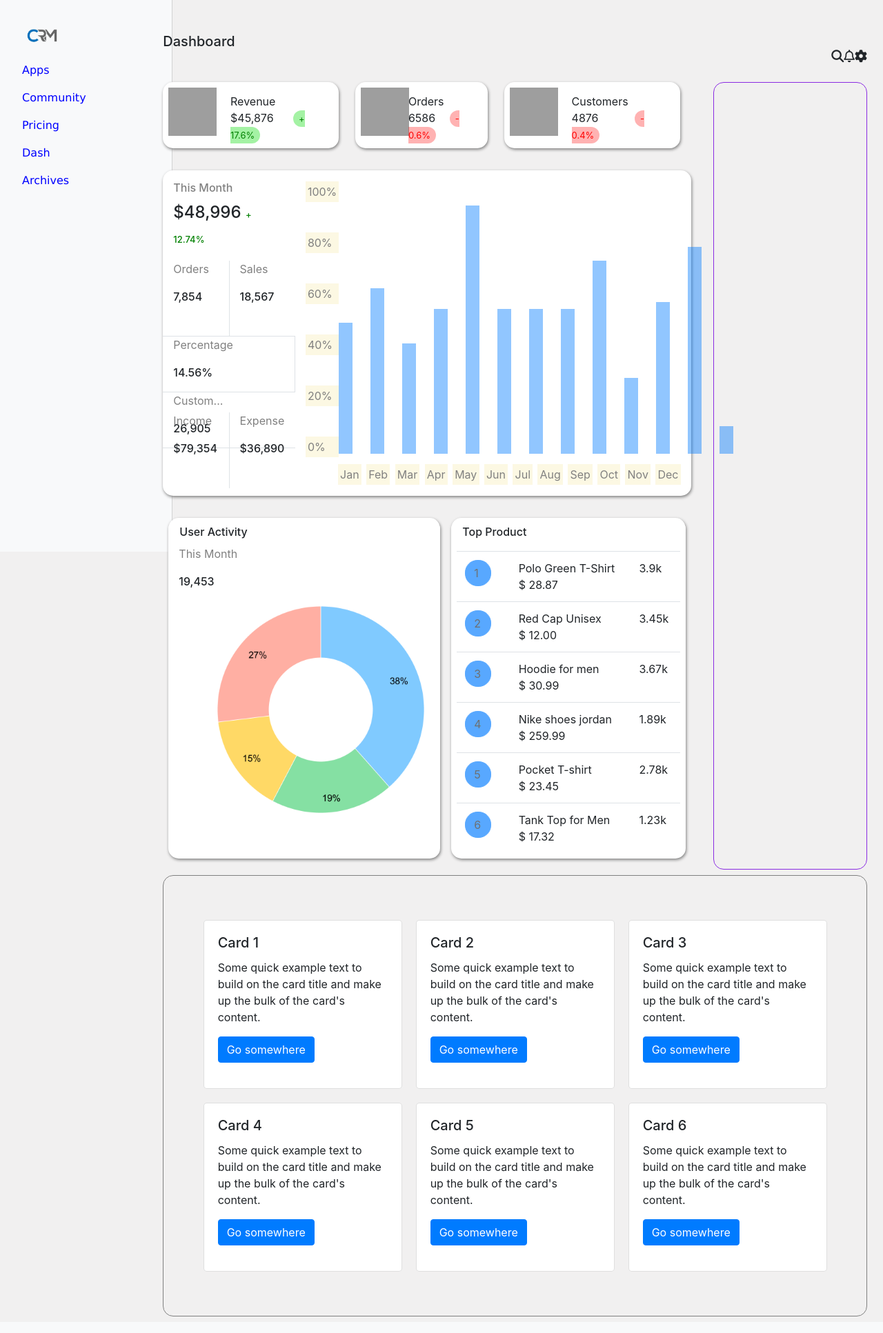
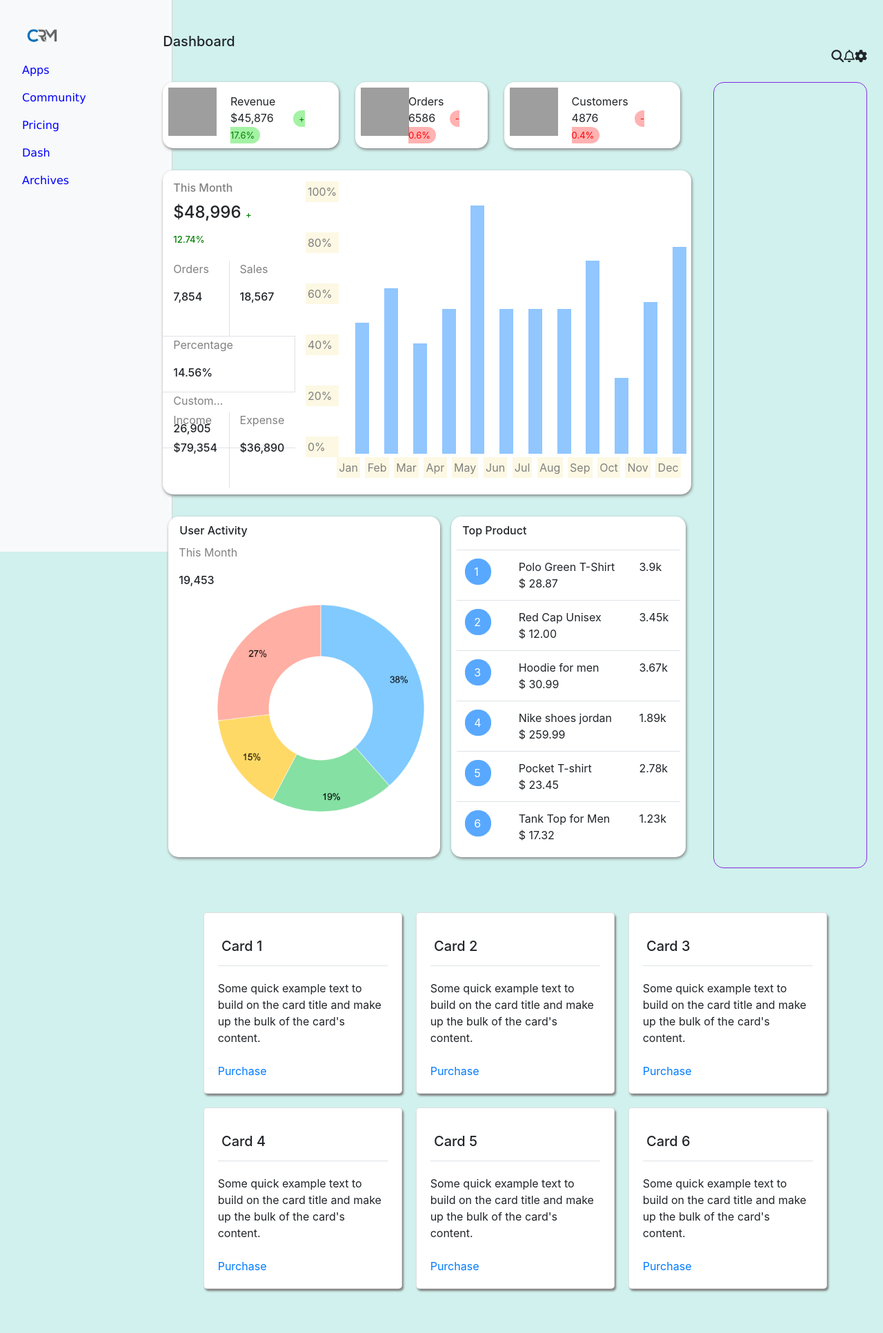
Before and after one commit to harikrish775/project-5-CRM, a Django app: page /dashboard in a window 1280 px wide. Shown: the whole page at 69% size. Before the commit the page ends 1909 px from the top, so only its background shows below. Run offline with Django 4.2, Linux system fonts and the light colour scheme; some libraries are stand-ins or nearby versions; grey boxes are pictures that could not be loaded.

Commit message:
dashboard (2)

```diff
--- a/templates/dashboard.html
+++ b/templates/dashboard.html
@@ -6,13 +6,16 @@
         margin: 60px 0;
     }
     body{
-        background-color: rgba(168, 165, 165, 0.158);
+        background-color: rgba(20, 188, 168, 0.2);
     }
     .cardbox{
         border-radius: 5px;
+        box-shadow: 2px 3px 3px grey;
+        /* background-color: #36a3eb5e; */
+        /* background-color: rgba(20, 188, 168, 0.2); */
     }
     .cardbox:hover{
-        box-shadow: 2px 3px 3px grey;
+        box-shadow: 2px 8px 20px black;
         top: -5px;
     }
     .draggable:active {
@@ -66,7 +69,7 @@
     display: flex;
     flex-direction: column;
     align-items: center;
-    margin-right: 26px; /* Add spacing between graphs */
+    margin-right: 4%; /* Add spacing between graphs */
 
   }
 
@@ -92,7 +95,7 @@
     flex-direction: row;
     justify-content: space-between;
     width: 100%;
-    margin-top: 10px; /* Add some margin between x-axis and bars */
+    margin-top: 0; /* Add some margin between x-axis and bars */
     color: gray;
   }
 
@@ -158,7 +161,7 @@
 
 
 
-            <div class="col-3 my-3" style="border-radius: 15px;">
+            <div class="col-md-3 my-3" style="border-radius: 15px;">
                     <h6 style="color: gray;">This Month</h6>
                     <p style="font-size: x-large;font-weight: 500;">$48,996  <span style="color: green;font-size: small;">+ 12.74%</span></p>
                     <div class="row mt-2" style="height: 25%;">
@@ -173,7 +176,7 @@
                         <div class="col"><p style="color: gray;">Expense</p><p style="font-weight: 500;">$36,890</p></div>
                     </div>
             </div>
-            <div class="col-9 my-3" style="border-radius: 15px;">
+            <div class="col-md-9 my-3 table-responsive" style="border-radius: 15px;">
 
                 <div class="graph-container">
 
@@ -190,7 +193,7 @@
 
                     </div>
                     <div class="graph">
-                        <div class="bars">
+                        <div class="bars ml-4">
                           <div class="bar" style="height: 190px;">&nbsp;</div>
                         </div>
                       </div>
@@ -260,7 +263,7 @@
                   </div>
 
                   <div class="x-axis">
-                    <div style="width: 40px;"></div>
+                    <div style="width: 7%;">&nbsp;&nbsp;&nbsp;&nbsp;&nbsp;&nbsp;</div>
                     <div class="mark">Jan</div>
                     <div class="mark">Feb</div>
                     <div class="mark">Mar</div>
@@ -297,31 +300,31 @@
                 <div class="row">
                     <table class="table m-2">
                         <tr>
-                            <td><a class="btn btn-primary w-25 pr-4 disabled" style="border-radius: 18px;">1</a></td>
+                            <td><a class="btn btn-primary w-25 pr-4 text-white disabled" style="border-radius: 18px;">1</a></td>
                             <td>Polo Green T-Shirt  <br>$ 28.87</td>
                             <td>3.9k</td>
                         </tr><tr>
-                            <td><a class="btn btn-primary w-25 pr-4 disabled"  style="border-radius: 18px;">2</a></td>
+                            <td><a class="btn btn-primary w-25 pr-4 text-white disabled"  style="border-radius: 18px;">2</a></td>
                             <td>Red Cap Unisex <br> $ 12.00 </td>
                             <td>3.45k</td>
                         </tr>
                         <tr>
-                            <td><a class="btn btn-primary w-25 pr-4 disabled" style="border-radius: 18px;">3</a></td>
+                            <td><a class="btn btn-primary w-25 pr-4 text-white disabled" style="border-radius: 18px;">3</a></td>
                             <td>Hoodie for men <br> $ 30.99</td>
                             <td>3.67k</td>
                         </tr>
                         <tr>
-                            <td><a class="btn btn-primary w-25 pr-4 disabled" style="border-radius: 18px;">4</a></td>
+                            <td><a class="btn btn-primary w-25 pr-4 text-white disabled" style="border-radius: 18px;">4</a></td>
                             <td>Nike shoes jordan <br> $ 259.99</td>
                             <td>1.89k</td>
                         </tr>
                         <tr>
-                            <td><a class="btn btn-primary w-25 pr-4 disabled" style="border-radius: 18px;">5</a></td>
+                            <td><a class="btn btn-primary w-25 pr-4 text-white disabled" style="border-radius: 18px;">5</a></td>
                             <td>Pocket T-shirt<br> $ 23.45</td>
                             <td>2.78k</td>
                         </tr>
                         <tr>
-                            <td><a class="btn btn-primary w-25 pr-4 disabled" style="border-radius: 18px;">6</a></td>
+                            <td><a class="btn btn-primary w-25 pr-4 text-white disabled" style="border-radius: 18px;">6</a></td>
                             <td>Tank Top for Men <br> $ 17.32</td>
                             <td>1.23k</td>
                         </tr>
@@ -338,10 +341,14 @@
 </div>
 
 <!-- cards -->
-<div class="row m-2" style="border-radius: 15px;border: 1px solid gray;min-height: 80vh;">
+<!-- <div class="row m-2" style="border-radius: 15px;box-shadow: 1px 2px 4px gray;background-color: white;"> -->
 
     <!-- archive box -->
-<div class="row mt-3" id="archiveDiv"><div id="archiveBox" class=" justify-content-center d-flex text-align-center" style="border-radius: 50%;"><i id="archiveIcon" class="fa-solid fa-box-archive fa-beat-fade fa-xl" style="color: orangered;border: 1px solid orangered;border-radius: 50%;"></i></div></div>
+<div class="row mt-3" id="archiveDiv"  >
+    <div id="archiveBox" class="col d-flex justify-content-center" style="border-radius: 50%;">
+        <i id="archiveIcon" class="fa-solid fa-box-archive fa-fade fa-xl" style="color: orangered;border: 1px solid orangered;border-radius: 50%;"></i>
+    </div>
+</div>
 
 <!-- cards -->
 <div class="row my-3" >
@@ -349,50 +356,50 @@
 <div class=" col-md justify-content-center  py-5" style="display: flex;flex-wrap: wrap;gap: 20px;justify-content: start;">
     <div class="card draggable cardbox" style="width: 18rem;" draggable="true">
         <!-- <img class="card-img-top" src="..." alt="Card image cap"> -->
-        <div class="card-body">
-        <h5 class="card-title">Card 1</h5>
-        <p class="card-text">Some quick example text to build on the card title and make up the bulk of the card's content.</p>
-        <a href="#" class="btn btn-primary">Go somewhere</a>
+        <div class="card-body" >
+        <h5 class="card-title py-3 border-bottom " >&nbsp;Card 1</h5>
+        <p class="card-text py-2">Some quick example text to build on the card title and make up the bulk of the card's content.</p>
+        <a href="#" class="">Purchase</a>
         </div>
     </div>
     <div class="card draggable cardbox" style="width: 18rem;" draggable="true">
         <!-- <img class="card-img-top" src="..." alt="Card image cap"> -->
         <div class="card-body">
-        <h5 class="card-title">Card 2</h5>
-        <p class="card-text">Some quick example text to build on the card title and make up the bulk of the card's content.</p>
-        <a href="#" class="btn btn-primary">Go somewhere</a>
+        <h5 class="card-title py-3 border-bottom ">&nbsp;Card 2</h5>
+        <p class="card-text py-2">Some quick example text to build on the card title and make up the bulk of the card's content.</p>
+        <a href="#" class="">Purchase</a>
         </div>
     </div>
     <div class="card draggable cardbox" style="width: 18rem;" draggable="true">
         <!-- <img class="card-img-top" src="..." alt="Card image cap"> -->
         <div class="card-body">
-        <h5 class="card-title">Card 3</h5>
-        <p class="card-text">Some quick example text to build on the card title and make up the bulk of the card's content.</p>
-        <a href="#" class="btn btn-primary">Go somewhere</a>
+        <h5 class="card-title py-3 border-bottom ">&nbsp;Card 3</h5>
+        <p class="card-text py-2">Some quick example text to build on the card title and make up the bulk of the card's content.</p>
+        <a href="#" class="">Purchase</a>
         </div>
     </div>
     <div class="card draggable cardbox" style="width: 18rem;" draggable="true">
         <!-- <img class="card-img-top" src="..." alt="Card image cap"> -->
         <div class="card-body">
-        <h5 class="card-title">Card 4</h5>
-        <p class="card-text">Some quick example text to build on the card title and make up the bulk of the card's content.</p>
-        <a href="#" class="btn btn-primary">Go somewhere</a>
+        <h5 class="card-title py-3 border-bottom ">&nbsp;Card 4</h5>
+        <p class="card-text py-2">Some quick example text to build on the card title and make up the bulk of the card's content.</p>
+        <a href="#" class="">Purchase</a>
         </div>
     </div>
     <div class="card draggable cardbox" style="width: 18rem;" draggable="true">
         <!-- <img class="card-img-top" src="..." alt="Card image cap"> -->
         <div class="card-body">
-        <h5 class="card-title">Card 5</h5>
-        <p class="card-text">Some quick example text to build on the card title and make up the bulk of the card's content.</p>
-        <a href="#" class="btn btn-primary">Go somewhere</a>
+        <h5 class="card-title py-3 border-bottom ">&nbsp;Card 5</h5>
+        <p class="card-text py-2">Some quick example text to build on the card title and make up the bulk of the card's content.</p>
+        <a href="#" class="">Purchase</a>
         </div>
     </div>
     <div class="card draggable cardbox" style="width: 18rem;" draggable="true">
         <!-- <img class="card-img-top" src="..." alt="Card image cap"> -->
         <div class="card-body">
-        <h5 class="card-title">Card 6</h5>
-        <p class="card-text">Some quick example text to build on the card title and make up the bulk of the card's content.</p>
-        <a href="#" class="btn btn-primary">Go somewhere</a>
+        <h5 class="card-title py-3 border-bottom ">&nbsp;Card 6</h5>
+        <p class="card-text py-2">Some quick example text to build on the card title and make up the bulk of the card's content.</p>
+        <a href="#" class="">Purchase</a>
         </div>
     </div>
 
@@ -400,7 +407,7 @@
 
 
 </div>
-</div>
+<!-- </div> -->
 
 
 <script>
```
Also changed, not shown: templates/new.html (+2 -42 lines).
